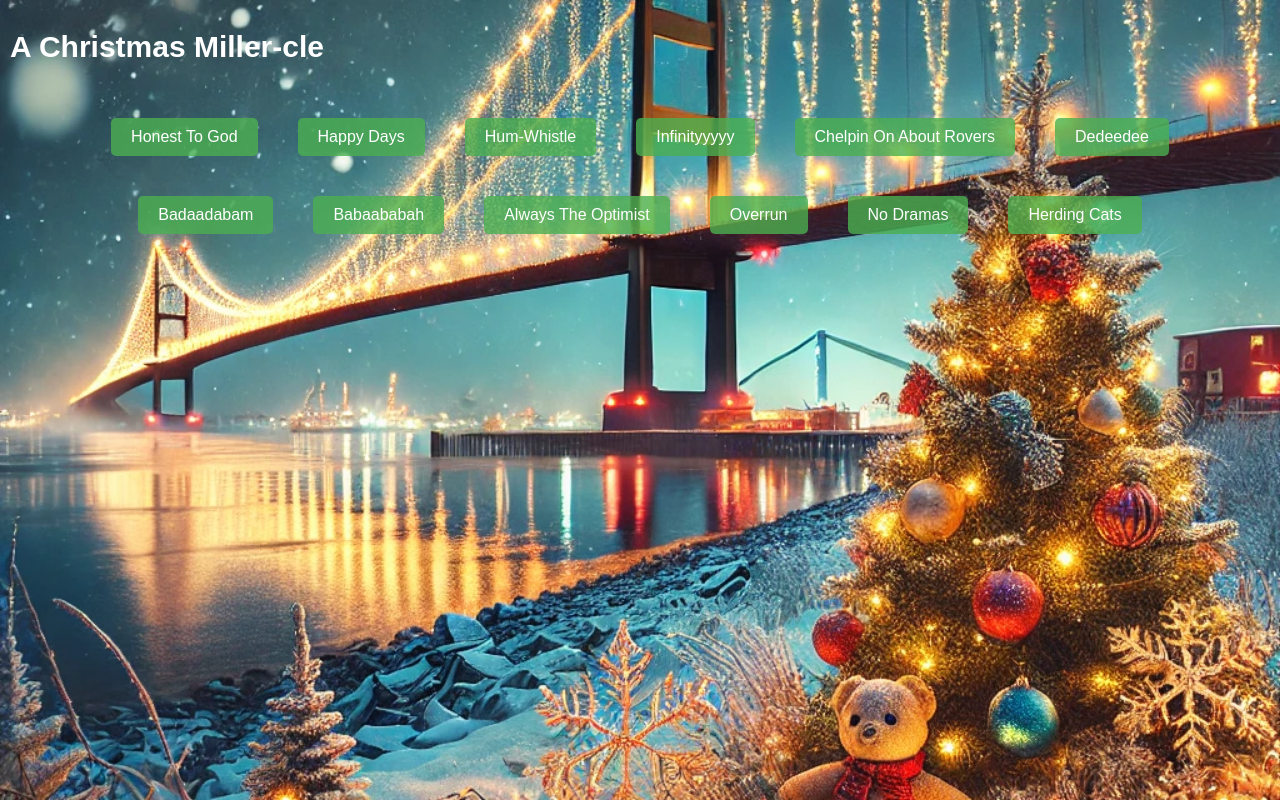
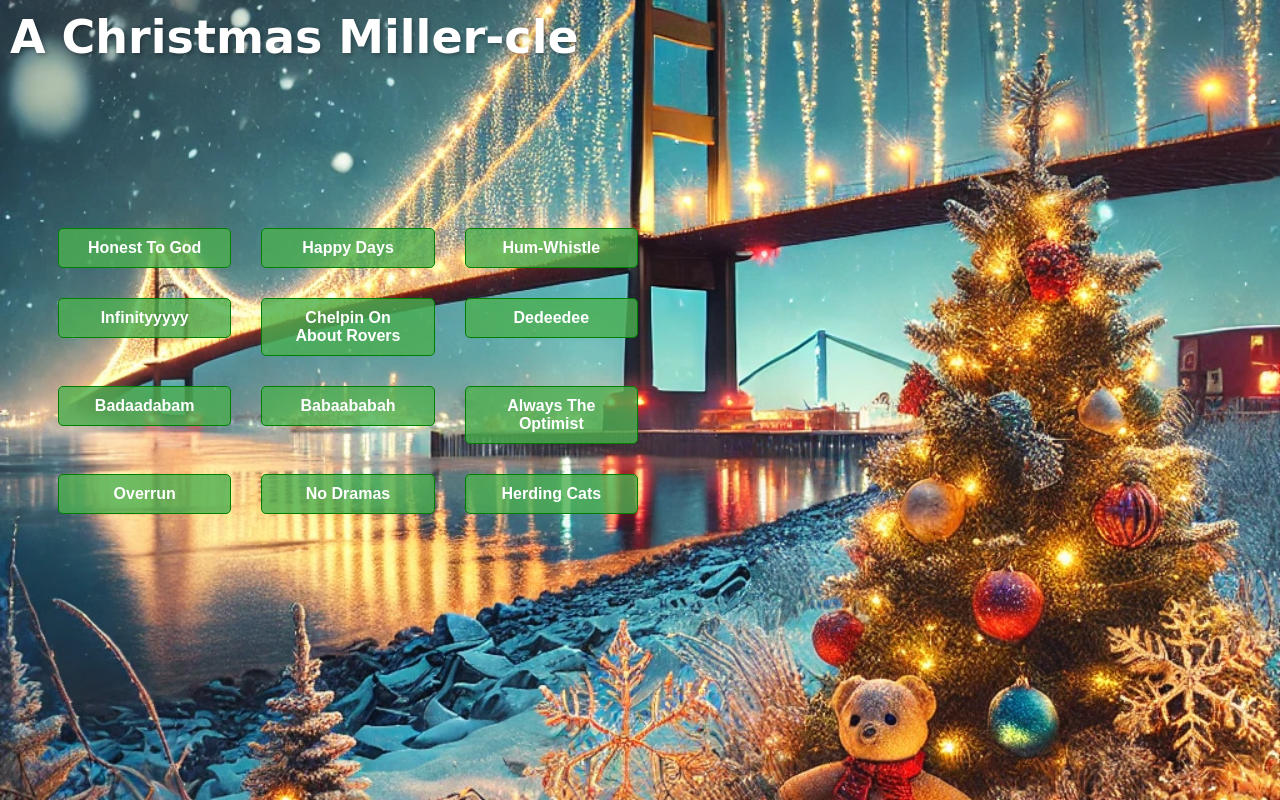
Before and after one commit to T-HIB/Vickiboard, a plain HTML site: page index.html in a window 1280 px wide. Drawn offline with Linux system fonts and the light colour scheme; a web font is replaced by a local one.

Commit message:
Update style.css

```diff
--- a/style.css
+++ b/style.css
@@ -14,36 +14,44 @@ h1 {
   position: absolute;
   top: 10px;
   left: 10px;
-  font-size: 30px;
-  margin-bottom: 0;
+  margin: 0;
   color: white;
+  font-family: 'Mountains of Christmas', cursive; /* Festive Christmas font */
+  font-size: 46px; /* Adjust the size as needed */
+  text-shadow: 2px 2px 4px rgba(0, 0, 0, 0.3); /* Optional: Add a shadow for depth */
 }
 
 /* Center container for sound buttons */
-div {
-    display: flex;           /* Enables flexbox for alignment */
-    justify-content: center; /* Centers buttons horizontally */
-    align-items: center;     /* Centers buttons vertically */
-    flex-wrap: wrap;         /* Allows wrapping if buttons overflow */
-    gap: 20px;
-    margin-top: 60px;
-    padding: 20px;
+.div-sound-buttons {
+     display: grid;                   /* Use grid layout */
+    grid-template-columns: repeat(3, 1fr); /* 3 columns of equal width */
+    gap: 10px;                       /* Gap between columns and rows */
+    justify-content: center;         /* Center items horizontally */
+    align-items: flex-start;         /* Align items to the top vertically */
+    padding: 20px;                   /* Padding around the buttons */
+    max-width: 600px;                /* Limit the grid width to 800px, ensuring it stays within the center */
+    margin-left: 0;                  /* Align the grid directly to the left */
+    margin-right: 0;                 /* Align the grid directly to the left */
+    margin-top: 170px;                /* Increase the margin-top to move the grid down */
 }
+
 
 .sound-button {
   margin: 10px;
   padding: 10px 20px;
-  background-color: rgba(76, 175, 80, 0.8); /* Transparent green */
   color: white;
-  border: none;
+  border: 1px solid green;
   cursor: pointer;
   font-size: 16px;
+  font-weight: bold;
   border-radius: 5px;
-  transition: background-color 0.3s ease;
+  background: rgba(76, 175, 80, 0.8); /* Green button with transparency */
+  transition: transform 0.2s ease;
 }
 
 .sound-button:hover {
-  background-color: rgba(56, 145, 56, 0.9); /* Slightly darker green on hover */
+ background-color: rgba(56, 145, 56, 0.9); /* Darker green on hover */
+ transform: translateY(-3px);        /* Slight lift effect on hover */
 }
 
 .volume-control {
```
